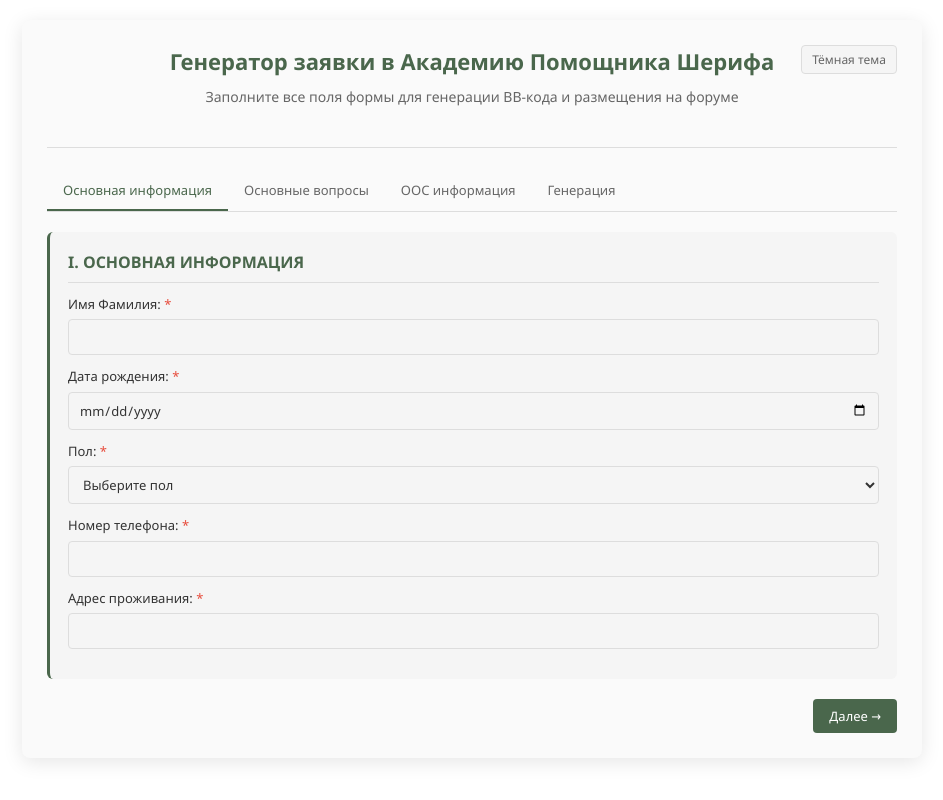
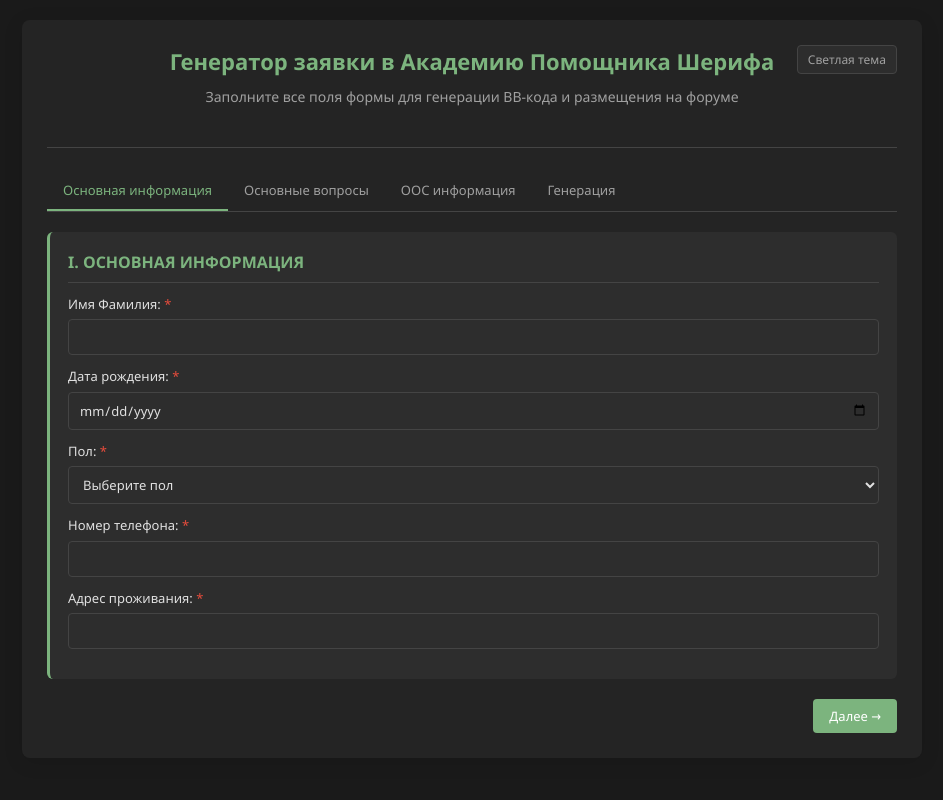
Before and after one commit to ls-sd/generator, a plain HTML site: page index.html in a window 1280 px wide. Shown: the whole page, without its empty margins (168-1111 px from the left). Drawn offline with Linux system fonts and the light colour scheme.

Commit message:
Update index.html

```diff
--- a/index.html
+++ b/index.html
@@ -459,11 +459,11 @@
         }
     </style>
 </head>
-<body>
+<body class="dark-theme">
 
     <div class="container">
         <header style="position: relative;">
-            <button class="theme-toggle" id="theme-toggle" style="position: absolute; top: 0; right: 0;">Тёмная тема</button>
+            <button class="theme-toggle" id="theme-toggle" style="position: absolute; top: 0; right: 0;">Светлая тема</button>
             <h1>Генератор заявки в Академию Помощника Шерифа</h1>
             <p class="description">Заполните все поля формы для генерации BB-кода и размещения на форуме</p>
     </header>
```
